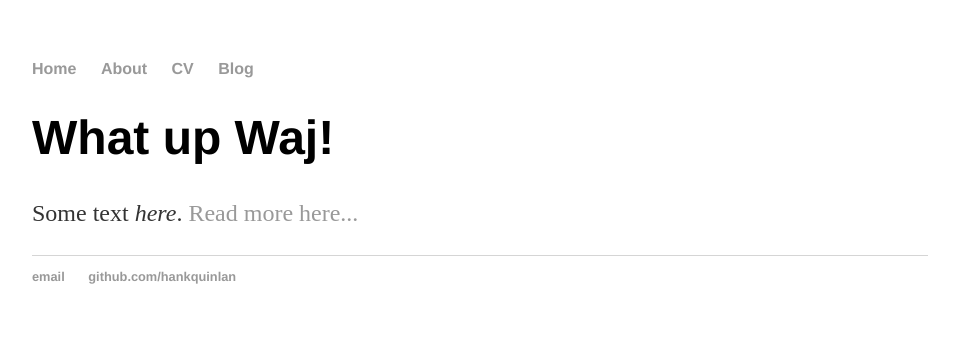
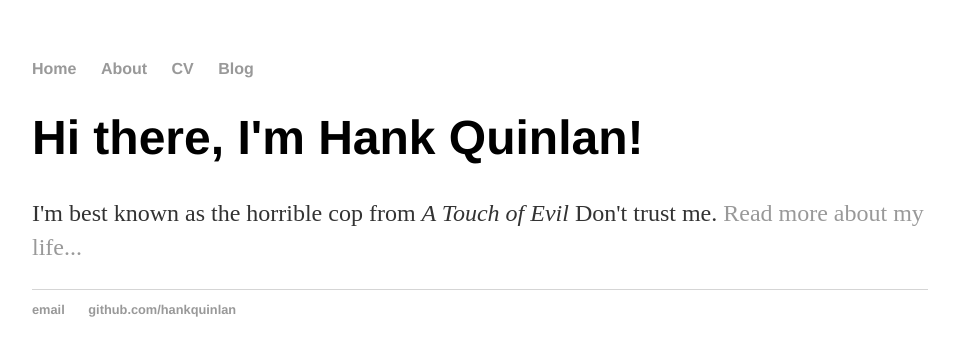
Before and after one commit to AdamSHurwitz/pages-sample, a Jekyll site: the page built from index.html, in a window 1280 px wide. Shown: the top 356 px of the page, without its empty margins (160-1119 px from the left). Built offline with Jekyll 4.4.1, drawn with Linux system fonts in a browser that asks for light colours.

Commit message:
Update index.html

```diff
--- a/index.html
+++ b/index.html
@@ -1,30 +1,8 @@
-<!DOCTYPE html>
-<html>
-	<head>
-		<title>Hank Quinlan, Horrible Cop</title>
-		<!-- link to main stylesheet -->
-		<link rel="stylesheet" type="text/css" href="css/main.css">
-	</head>
-	<body>
-		<nav>
-    		<ul>
-        		<li><a href="/">Home</a></li>
-	        	<li><a href="/about">About</a></li>
-        		<li><a href="/cv">CV</a></li>
-        		<li><a href="/blog">Blog</a></li>
-    		</ul>
-		</nav>
-		<div class="container">
-    		<div class="blurb">
-        		<h1>What up Waj!</h1>
-				<p>Some text <em>here</em>. <a href="/about">Read more here...</a></p>
-    		</div><!-- /.blurb -->
-		</div><!-- /.container -->
-		<footer>
-    		<ul>
-        		<li><a href="mailto:hankquinlanhub@gmail.com">email</a></li>
-        		<li><a href="https://github.com/hankquinlan">github.com/hankquinlan</a></li>
-			</ul>
-		</footer>
-	</body>
-</html>
+---
+layout: default
+title: Hank Quinlan, Horrible Cop
+---
+<div class="blurb">
+	<h1>Hi there, I'm Hank Quinlan!</h1>
+	<p>I'm best known as the horrible cop from <em>A Touch of Evil</em> Don't trust me. <a href="/about">Read more about my life...</a></p>
+</div><!-- /.blurb -->
```
